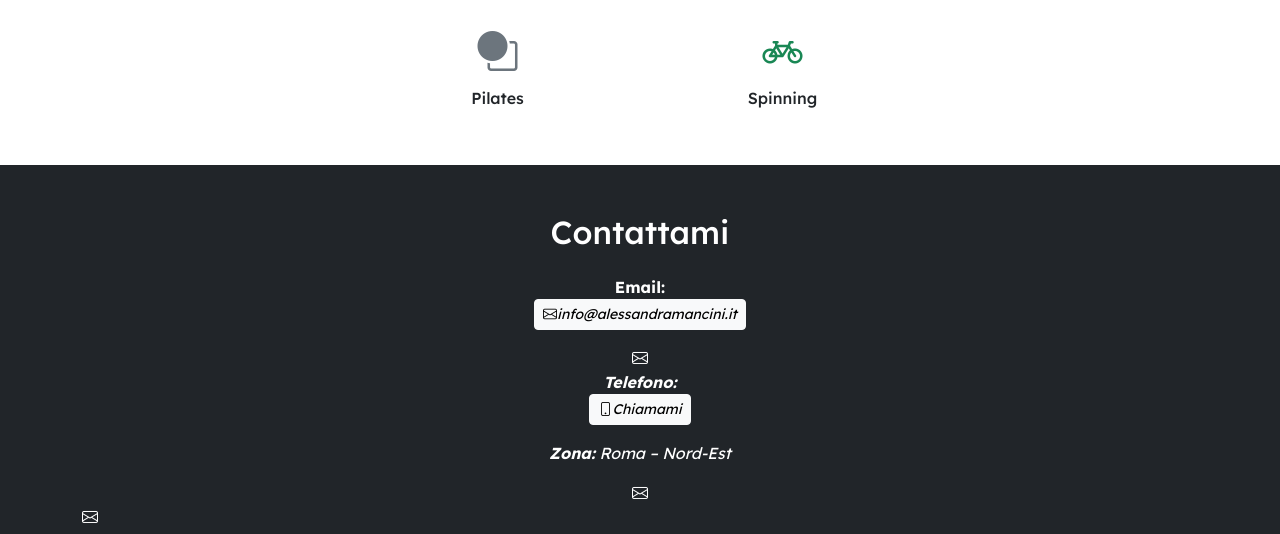
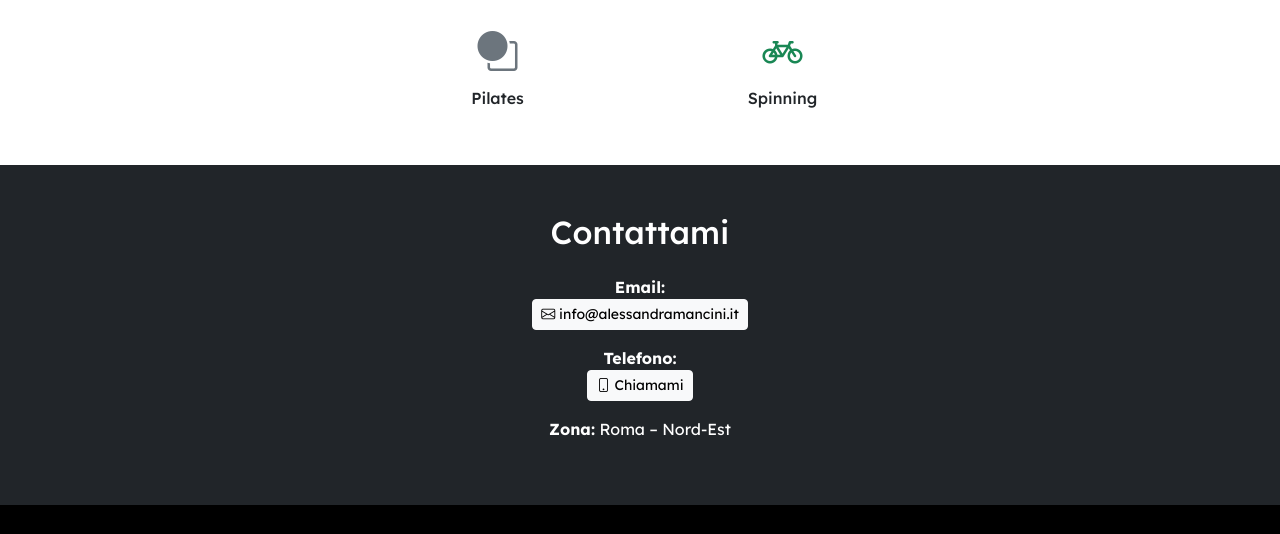
Before and after one commit to Alessandrafit75/Alessandrafit75, a plain HTML site: page index.html in a window 1280 px wide. Shown: the part 1541-2075 px from the top of the page. Drawn offline with nearby package versions, Linux system fonts and the light colour scheme; a script that the page names is missing.

Commit message:
Update index.html

```diff
--- a/index.html
+++ b/index.html
@@ -169,7 +169,6 @@
   </div>
 </section>
 
-<script async src="https://www.instagram.com/embed.js"></script>
 <!-- CONTATTI -->
 <section id="contatti" class="py-5 bg-dark text-white">
   <div class="container">
@@ -178,8 +177,16 @@
     </div>
     <div class="row justify-content-center text-center">
       <div class="col-md-6">
-        <p><strong>Email:</strong><br> <a href="mailto:info@alessandramancini.it" class="btn btn-sm btn-light"><i class="bi bi-envelope">info@alessandramancini.it</a></p>
-        <p><strong>Telefono:</strong><br><a href="tel:+393398091302" class="btn btn-sm btn-light"><i class="bi bi-phone"></i>Chiamami</a></p>
+        <p><strong>Email:</strong><br>
+          <a href="mailto:info@alessandramancini.it" class="btn btn-sm btn-light">
+            <i class="bi bi-envelope"></i> info@alessandramancini.it
+          </a>
+        </p>
+        <p><strong>Telefono:</strong><br>
+          <a href="tel:+393398091302" class="btn btn-sm btn-light">
+            <i class="bi bi-phone"></i> Chiamami
+          </a>
+        </p>
         <p><strong>Zona:</strong> Roma – Nord-Est</p>
       </div>
     </div>
```
